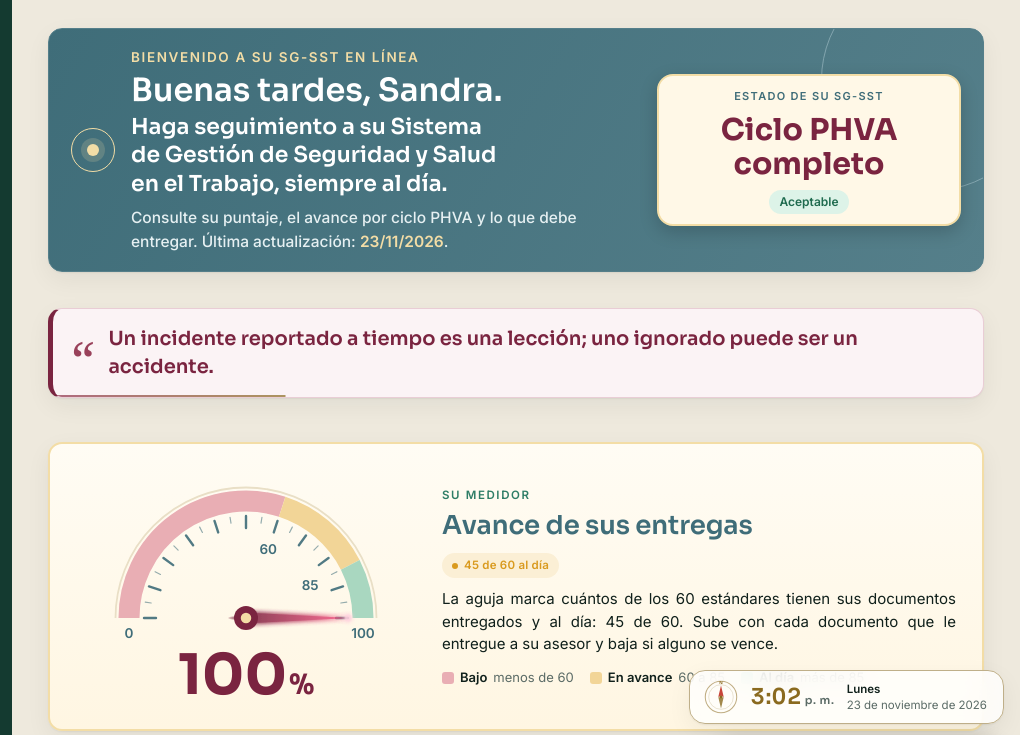
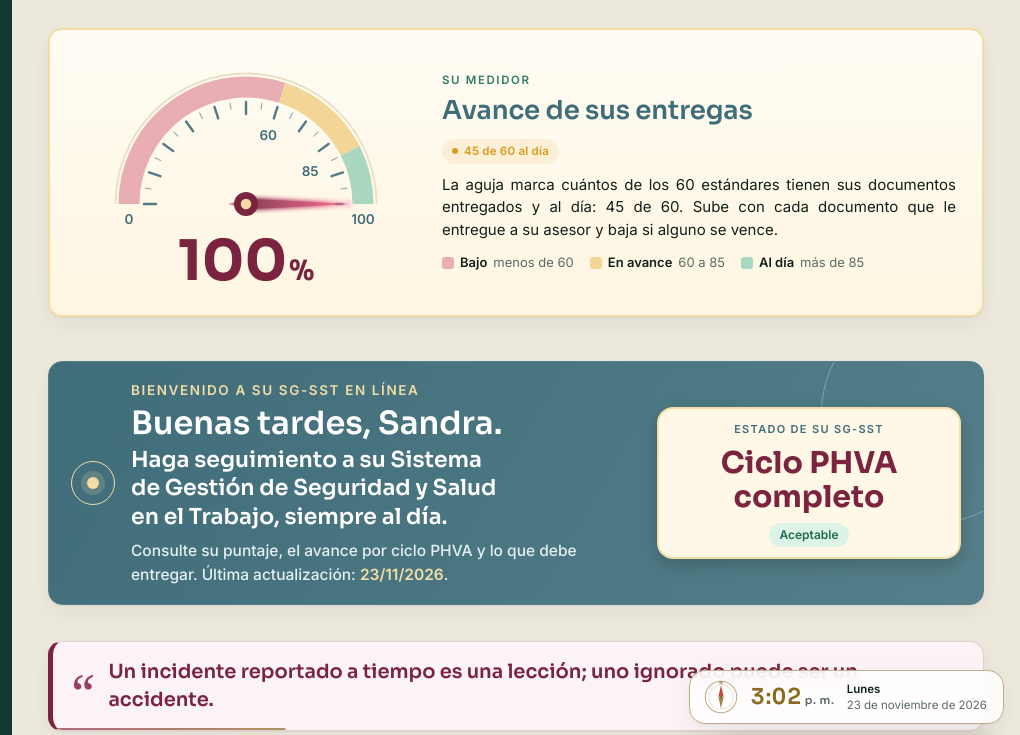
Before and after one commit to sgsst-josealean/SG-SST---JOSE-ALEAN-VILORIA-, a plain HTML site: page al-07a4935e/index.html in a window 1280 px wide. Shown: the top 735 px of the page, 260-1280 px from the left. Drawn offline with Linux system fonts and the light colour scheme; no server answers.

Commit message:
Páginas de clientes: el medidor va de primero
Co-Authored-By: Claude Opus 5.5 <noreply@anthropic.com>
Claude-Session: https://claude.ai/code/session_01U9uS1LHAvbf4xyCunHb2DF

```diff
--- a/al-07a4935e/index.html
+++ b/al-07a4935e/index.html
@@ -754,6 +754,8 @@ function render() {
   buildNav(cur);
   const main = document.getElementById('main'); main.replaceChildren();
   if (R) viewEmpresa(main, R); else viewPanorama(main);
+  /* Medidor de primero (José 2026-11-23): en el celular lo primero que ve el cliente es su medidor. */
+  if (R) { const m = main.querySelector('.medidor'); let top = m; while (top && top.parentNode !== main) top = top.parentNode; if (top && main.firstChild !== top) main.insertBefore(top, main.firstChild); }
   main.append(h('footer', {class: 'foot'},
     h('div', null, h('span', {class: 'fk'}, 'Elaboró'), h('span', {class: 'fv'}, 'José Alean Viloria', h('small', null, 'Asesor Externo en SST'))),
     h('div', null, h('span', {class: 'fk'}, 'Marco normativo'), h('span', {class: 'fv'}, 'Ley 1562 de 2012 · Decreto 1072 de 2015 · Resolución 0312 de 2019')),
```
Also changed, not shown: cem-74835c45/index.html (+2 -0 lines), lgj-e916f4da/index.html (+2 -0 lines), md-4459dd5d/index.html (+2 -0 lines).
